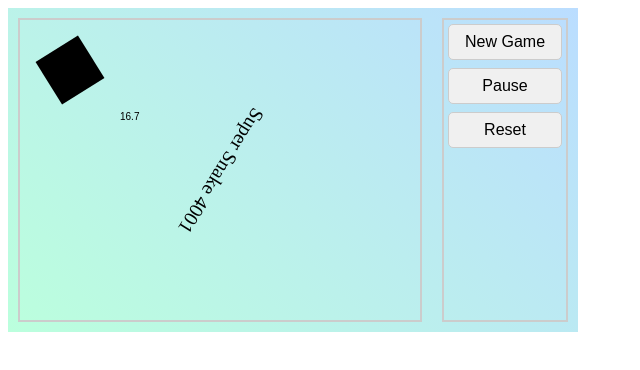
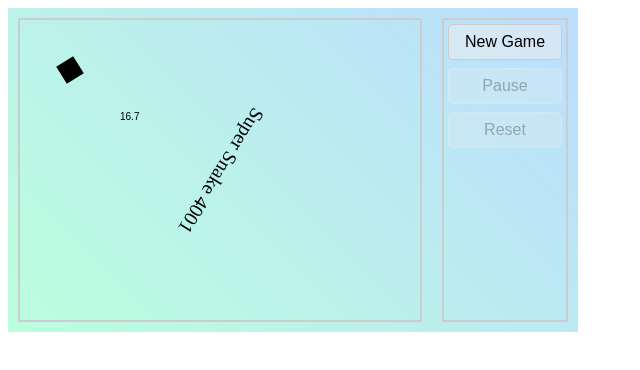
Before and after one commit to Ztiap-mk/ztiap-project-Duskyman, a website: page snake.html in a window 1280 px wide. Shown: the whole page, without its empty margins (0-640 px from the left). Drawn offline with Linux system fonts and the light colour scheme.

Commit message:
take stvrtucke

```diff
--- /dev/null
+++ b/entity.js
@@ -0,0 +1,35 @@
+class Entity {
+    constructor(options) {
+        this.position = {
+            x: 0,
+            y: 0,
+        }
+        this.scale = {
+            x: 1,
+            y: 1,
+        }
+        this.size = {
+            x: 0,
+            y: 0,
+        }
+        this.rotation = 0
+        this.image = null
+        this.backgroundColor = '#000'
+
+        // note: potentionally buggy - shallow copying!
+        Object.entries(options).forEach(([key, value]) => {
+            console.log(key, value)
+            this[key] = value
+        })
+        console.log(this, Object.entries(options))
+    }
+    update() {}
+    draw(ctx) {
+        ctx.save()
+        ctx.translate(this.position.x, this.position.y)
+        ctx.rotate(this.rotation)
+        ctx.scale(this.scale.x, this.scale.y)
+        ctx.fillRect(-(this.size.x / 2), -(this.size.y / 2), this.size.x, this.size.y)
+        ctx.restore()
+    }
+}
--- a/snake.html
+++ b/snake.html
@@ -1,6 +1,8 @@
 <html lang="en">
     <head>
         <meta charset="utf-8" />
+        <script src="entity.js"></script>
+        <script src="states/nothingState.js"></script>
         <script src="snake.js"></script>
     </head>
     <body>
@@ -11,9 +13,9 @@
                 </div>
                 <div>
                     <div class="buttons-wrapper">
-                        <button>New Game</button>
-                        <button>Pause</button>
-                        <button>Reset</button>
+                        <button id="newGameBut">New Game</button>
+                        <button id="pauseBut">Pause</button>
+                        <button id="resetBut">Reset</button>
                     </div>
                 </div>
             </div>
@@ -36,20 +38,25 @@
         min-width: 100px;
         padding: 0.5em 1em;
         border-radius: 5px;
-        background-color: #f0f0f0;
+        background-color: #f0f0f080;
         border: 1px solid #ccc;
         margin: 4px;
         transition: background-color ease-out 0.1s;
     }
 
     button:hover {
-        background-color: #ddd;
+        background-color: #ddddddc0;
     }
 
     button:active {
         top: 1;
-        background-color: #ccc;
+        background-color: #ccccccc0;
         transition: background-color 0s;
+    }
+
+    button:disabled {
+        background-color: #f0f0f040;
+        border-color: #f0f0f040;
     }
 
     .parent-wrapper {
--- a/snake.js
+++ b/snake.js
@@ -4,67 +4,8 @@ window.addEventListener('load', init)
 let game = null
 
 function init() {
-    // console.log('init()')
     game = new SnakeGame('platno')
     game.start()
-}
-
-class Entity {
-    constructor(options) {
-        this.position = {
-            x: 0,
-            y: 0,
-        }
-        this.scale = {
-            x: 1,
-            y: 1,
-        }
-        this.size = {
-            x: 0,
-            y: 0,
-        }
-        this.rotation = 0
-        this.image = null
-        this.backgroundColor = "#000"
-    }
-    draw(ctx) {
-        ctx.save()
-        ctx.translate(this.position.x, this.position.y)
-        ctx.rotate(this.rotation)
-        ctx.scale(this.scale.x, this.scale.y)
-        ctx.fillRect(-(this.size.x / 2), -(this.size.y/2), this.size.x, this.size.y)
-        ctx.restore()
-    }
-}
-
-class NothingState {
-    constructor() {
-        this.text = 'Super Snake 4001'
-        this.entity = new Entity()
-        this.entity.size = {x: 50, y: 50}
-        this.entity.position = {x: 50, y: 50}
-        this.animation = 0
-    }
-    init() {}
-    update (dt) {
-        this.animation = (dt / 3000 + this.animation) % 1
-        this.entity.rotation = this.animation * Math.PI * 2
-    }
-    render (dt, globals) {
-        // globals.ctx.save()
-        globals.ctx.save()
-        globals.ctx.textAlign = 'center'
-        globals.ctx.textBaseline = 'middle'
-        globals.ctx.font = '25px serif'
-        globals.ctx.translate(globals.canvas.width / 2, globals.canvas.height / 2)
-        globals.ctx.rotate((this.animation) * 2*Math.PI * (-1))
-        globals.ctx.scale(1 + Math.sin((this.animation)*Math.PI*2) / 4  , 1 + Math.sin((this.animation)*Math.PI*2) / 4)
-        globals.ctx.fillText(this.text, 0, 0)
-        globals.ctx.restore()
-        this.entity.draw(globals.ctx)
-    }
-    input (events) {}
-    dispose() {}
 }
 
 const STATES = {
@@ -102,16 +43,23 @@ class SnakeGame {
         this.isRunning = false
         this.lastTick = 0
         this.framePeriod = 1000 / 60
-        this.setup()
-        this.state = STATES.NOTHING
         this.events = []
         this.nextState = null
+        this.buttons = {
+            newGame: document.getElementById('newGameBut'),
+            pause: document.getElementById('pauseBut'),
+            reset: document.getElementById('resetBut'),
+        }
         this.globals = {
             canvas: this.canvas,
             ctx: this.ctx,
             events: this.events,
-            changeState: (state) => this.changeState(state)
+            buttons: this.buttons,
+            changeState: (state) => this.changeState(state),
         }
+        this.setup()
+        this.state = STATES.NOTHING
+        this.state.init(this.globals)
     }
 
     start() {
@@ -127,15 +75,19 @@ class SnakeGame {
     setup() {
         window.addEventListener('keydown', (e) => this.input(e))
         window.addEventListener('keyup', (e) => this.input(e))
+        Object.entries(this.buttons).forEach(([key, value]) =>
+            value.addEventListener('click', (e) => this.input(e))
+        )
     }
 
     tick(time) {
         const dt = time - this.lastTick
         if (dt >= this.framePeriod) {
             if (this.nextState) {
-                this.state.dispose()
+                this.state.dispose(this.globals)
                 this.state = this.nextState
                 this.nextState = null
+                this.state.init(this.globals)
             }
             this.lastTick = time
             this.update(dt)
@@ -144,7 +96,16 @@ class SnakeGame {
         requestAnimationFrame((time) => this.tick(time))
     }
     input(e) {
-        this.events.push({ type: e.type, keyCode: e.keyCode })
+        console.log(e)
+        let reducedEvent
+        if (['keydown', 'keyup'].includes(e.type)) {
+            reducedEvent = { type: e.type, keyCode: e.keyCode }
+        }
+        if (['mouseup', 'mousedown', 'click'].includes(e.type)) {
+            reducedEvent = { type: e.type, id: e.target.id }
+        }
+        console.log(reducedEvent)
+        this.events.push(reducedEvent)
     }
     update(dt) {
         this.state.update(dt)
--- /dev/null
+++ b/states/nothingState.js
@@ -0,0 +1,36 @@
+class NothingState {
+    constructor() {
+        this.text = 'Super Snake 4001'
+        this.animation = 0
+        this.entity = new Entity({
+            size: { x: 20, y: 20 },
+            position: { x: 50, y: 50 },
+        })
+    }
+    init(globals) {
+        globals.buttons.pause.disabled = true
+        globals.buttons.reset.disabled = true
+    }
+    update(dt) {
+        this.animation = (dt / 3000 + this.animation) % 1
+        this.entity.rotation = this.animation * Math.PI * 2
+    }
+    render(dt, globals) {
+        // globals.ctx.save()
+        globals.ctx.save()
+        globals.ctx.textAlign = 'center'
+        globals.ctx.textBaseline = 'middle'
+        globals.ctx.font = '25px serif'
+        globals.ctx.translate(globals.canvas.width / 2, globals.canvas.height / 2)
+        globals.ctx.rotate(this.animation * 2 * Math.PI * -1)
+        globals.ctx.scale(
+            1 + Math.sin(this.animation * Math.PI * 2) / 4,
+            1 + Math.sin(this.animation * Math.PI * 2) / 4
+        )
+        globals.ctx.fillText(this.text, 0, 0)
+        globals.ctx.restore()
+        this.entity.draw(globals.ctx)
+    }
+    input(events) {}
+    dispose() {}
+}
```
Also changed, not shown: entities/uselessRotatingStar.js (added, +19 -0 lines).
